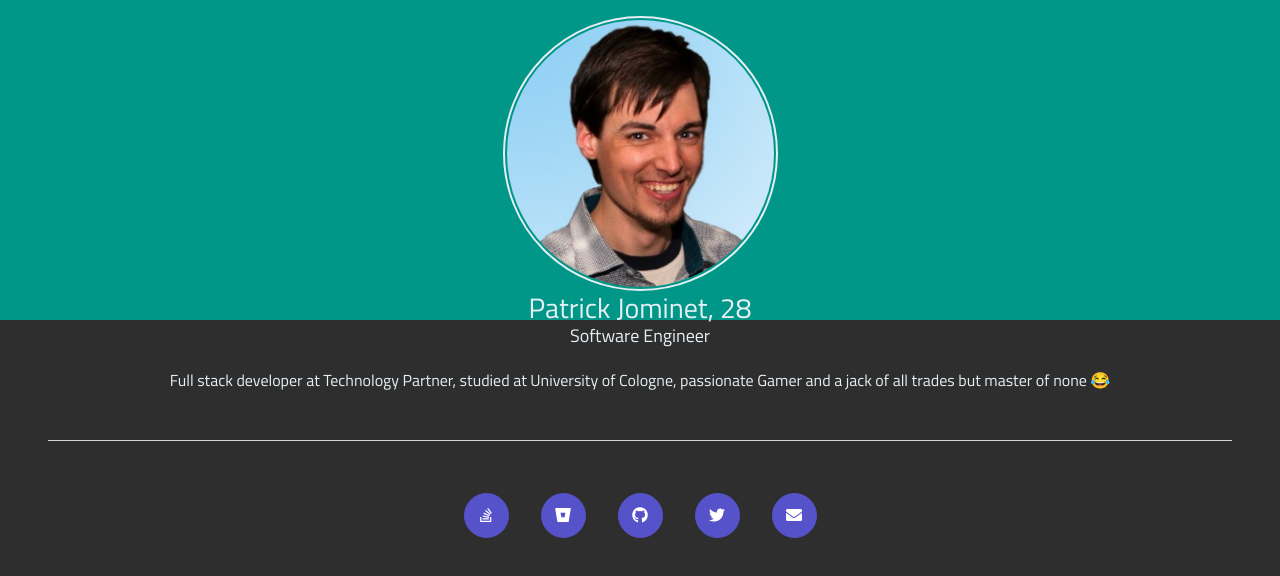
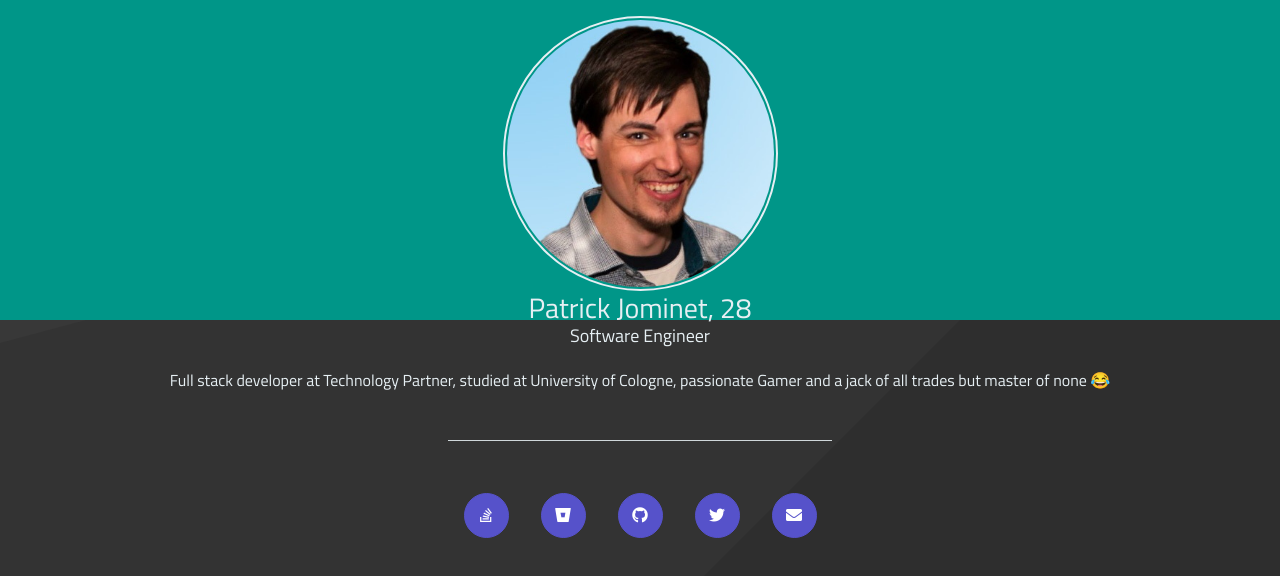
Before and after one commit to pjominet/digital-business-card, an Angular app: page / in a window 1280 px wide. Shown: the top 576 px of the page. Built offline with nearby package versions, Linux system fonts and the light colour scheme.

Commit message:
added new fancy background

```diff
--- a/src/app/app.component.html
+++ b/src/app/app.component.html
@@ -1,21 +1,21 @@
-<ng-container *ngIf="profile">
+<main *ngIf="profile">
     <header class="d-flex flex-column justify-content-around pb-2">
         <img class="rounded-circle border-circle mx-auto mt-3" src="../assets/img/me.jpg" alt="me">
-        <div class="section-title">
+        <div class="header-title">
             <h1 class="text-center">{{profile.name}},&nbsp;{{getAge(profile.dateOfBirth)}}</h1>
             <h2 class="text-center">{{profile.title}}</h2>
         </div>
     </header>
 
-    <main class="container mt-5">
+    <section class="container mt-5">
         <p class="px-3 text-center">{{profile.description}}</p>
-    </main>
+    </section>
 
-    <hr class="mx-5 my-5">
+    <hr class="mx-auto my-5">
 
     <nav class="d-flex justify-content-center flex-wrap w-75 mx-auto">
         <a *ngFor="let link of profile.links" class="btn btn-info btn-circle mx-3 my-1" href="{{link.href}}">
             <i [class]="link.icon"></i>
         </a>
     </nav>
-</ng-container>
+</main>
--- a/src/app/app.component.scss
+++ b/src/app/app.component.scss
@@ -1,15 +1,8 @@
 @import 'variables';
 
-.section-title {
-    & > h1 {
-        font-size: 28px;
-        margin: 0;
-    }
-
-    & > h2 {
-        font-size: 18px;
-        margin: 0;
-    }
+main{
+    position: relative;
+    z-index: 2;
 }
 
 header {
@@ -28,6 +21,18 @@ header {
             height: 275px;
         }
     }
+
+    .header-title {
+        & > h1 {
+            font-size: 28px;
+            margin: 0;
+        }
+
+        & > h2 {
+            font-size: 18px;
+            margin: 0;
+        }
+    }
 }
 
 .border-circle {
@@ -37,4 +42,9 @@ header {
 
 hr {
     background-color: $light;
+    max-width: 70%;
+
+    @media (min-width: $bp-md) {
+        max-width: 30%;
+    }
 }
--- a/src/index.html
+++ b/src/index.html
@@ -8,7 +8,7 @@
     <link href="../assets/favicon.ico" rel="icon" type="image/x-icon">
     <link href="https://fonts.googleapis.com/icon?family=Material+Icons" rel="stylesheet">
 </head>
-<body>
+<body class="triangle-bg">
 <app-root></app-root>
 <noscript>Please enable JavaScript to continue using this application.</noscript>
 </body>
--- a/src/styles/main.scss
+++ b/src/styles/main.scss
@@ -3,6 +3,7 @@
 html, body {
     font-family: $font-family-sans-serif;
     margin: 0;
+    overflow: hidden;
 }
 
 body {
@@ -11,3 +12,32 @@ body {
     background-color: $dark;
     color: $light;
 }
+
+.triangle-bg {
+    position: relative;
+    background: lighten($dark, 2%);
+
+    &::after, &::before {
+        position: absolute;
+        content: '';
+        left: 0;
+        height: 100%;
+        width: 100%;
+        transform-origin: right top;
+    }
+
+    &::after {
+        top: -100%;
+        background: lighten($dark, 4%);
+        transform: skewY(-15deg);
+    }
+
+    &::before {
+        top: 0;
+        background: $dark;
+        transform: skewY(-45deg);
+    }
+}
+span {
+
+}
```
Also changed, not shown: 1 other file (tests, documents, lock files or other folders).
